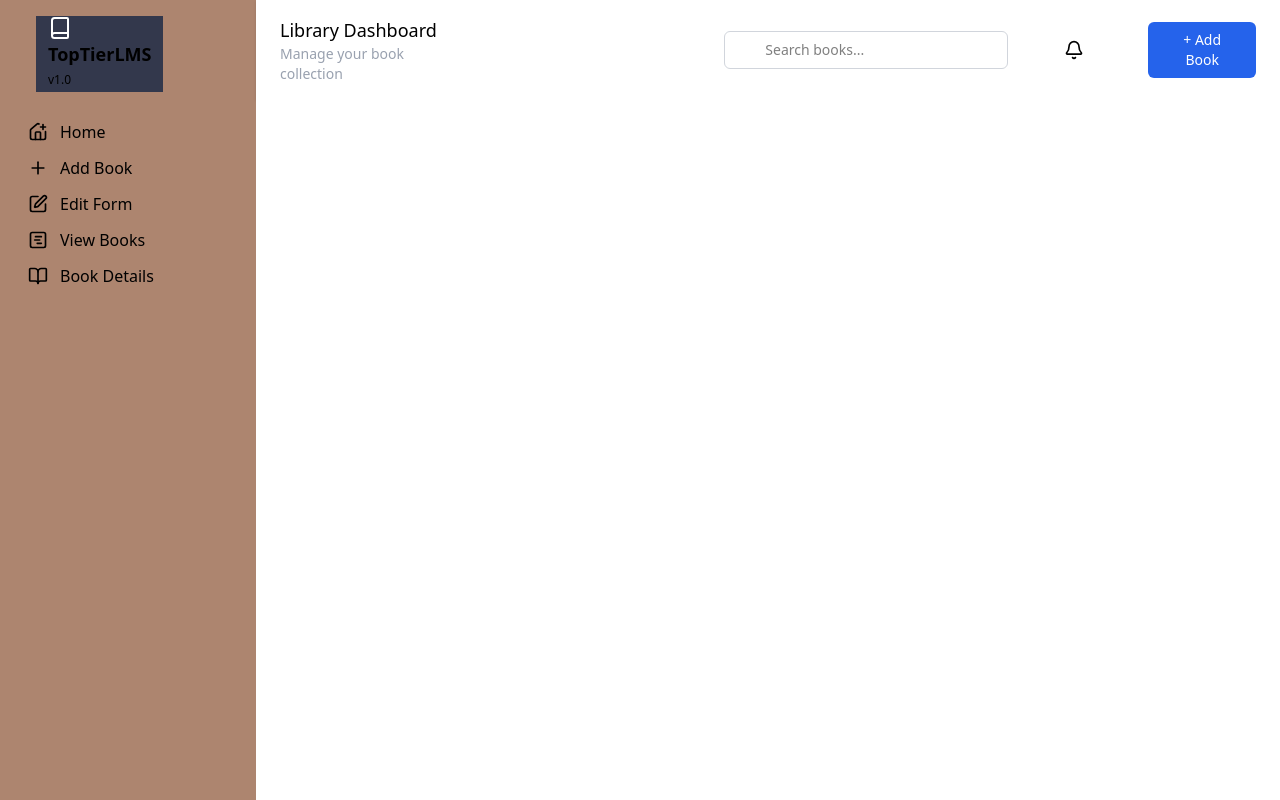
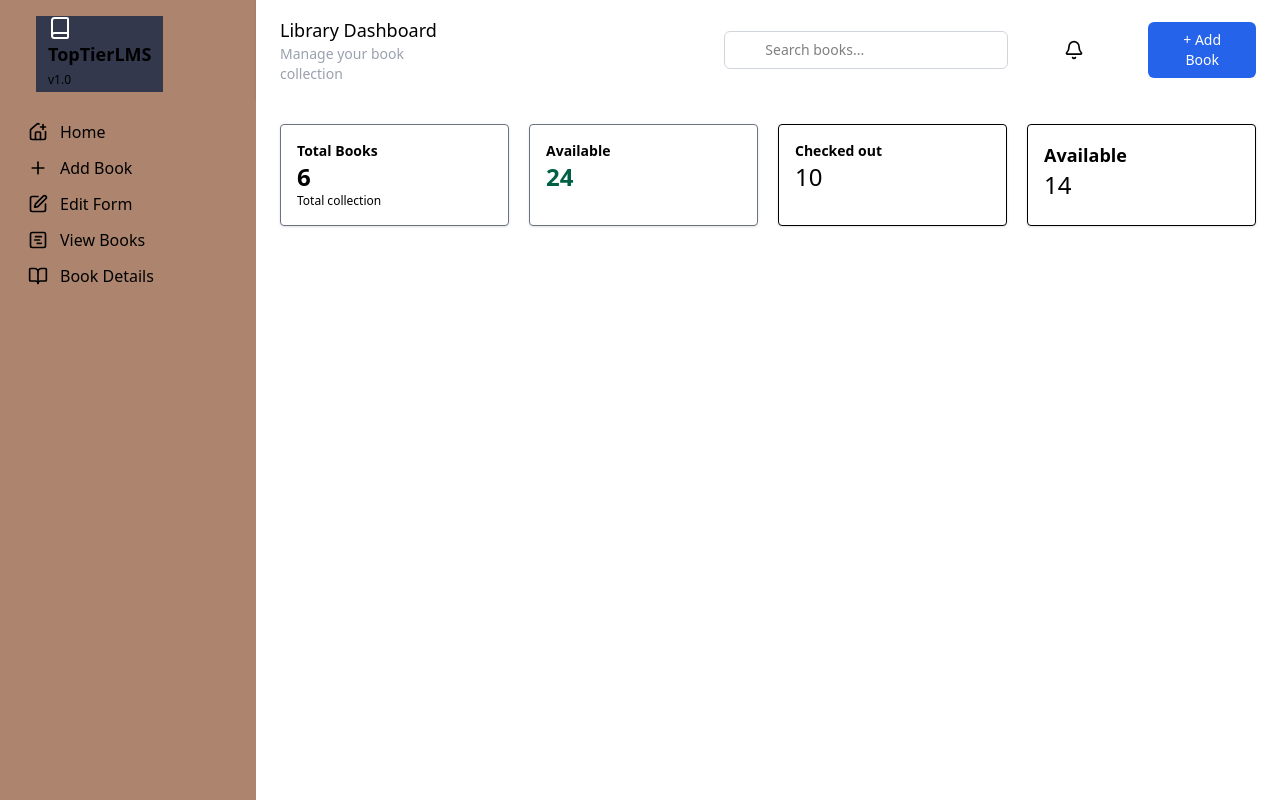
Before and after one commit to TopTier5/Bookie-App, a React (Vite) app: page / in a window 1280 px wide. Built offline with nearby package versions, Linux system fonts and the light colour scheme.

Commit message:
worked on the grid elements

```diff
--- a/src/pages/Home.jsx
+++ b/src/pages/Home.jsx
@@ -3,8 +3,8 @@ import Navbar from "../components/Navbar";
 import Footer from "../components/Footer";
 
 
-function Home (){
-    return(
+function Home() {
+    return (
         <>
             <div className="flex h-screen">
                 {/* Sidebar on the left */}
@@ -19,6 +19,25 @@ function Home (){
 
                     {/* Page content */}
                     <main className="p-6 bg-white flex-1 overflow-auto">
+                        <div className="grid grid-cols-4 gap-5">
+                            <div className="border font-sans p-4  border-grey rounded shadow text-black">
+                                <h1 className="text-sm font-bold">Total Books</h1>
+                                <p className="text-2xl font-bold">6</p>
+                                <h5 className="text-xs">Total collection</h5>
+                            </div>
+                            <div className="border font-sans p-4 border-grey rounded shadow text-black">
+                                <h1 className="text-sm font-bold ">Available</h1>
+                                <p className="text-2xl text-emerald-800 font-bold">24</p>
+                            </div>
+                            <div className="border font-sans p-4 rounded shadow text-black">
+                                <h1 className="text-sm font-bold">Checked out</h1>
+                                <p className="text-2xl">10</p>
+                            </div>
+                            <div className="border font-sans p-4 rounded shadow text-black">
+                                <h1 className="text-lg font-bold">Available</h1>
+                                <p className="text-2xl">14</p>
+                            </div>
+                        </div>
                     </main>
                 </div>
             </div>
```
Lines whose indentation alone changed are shown as unchanged.
